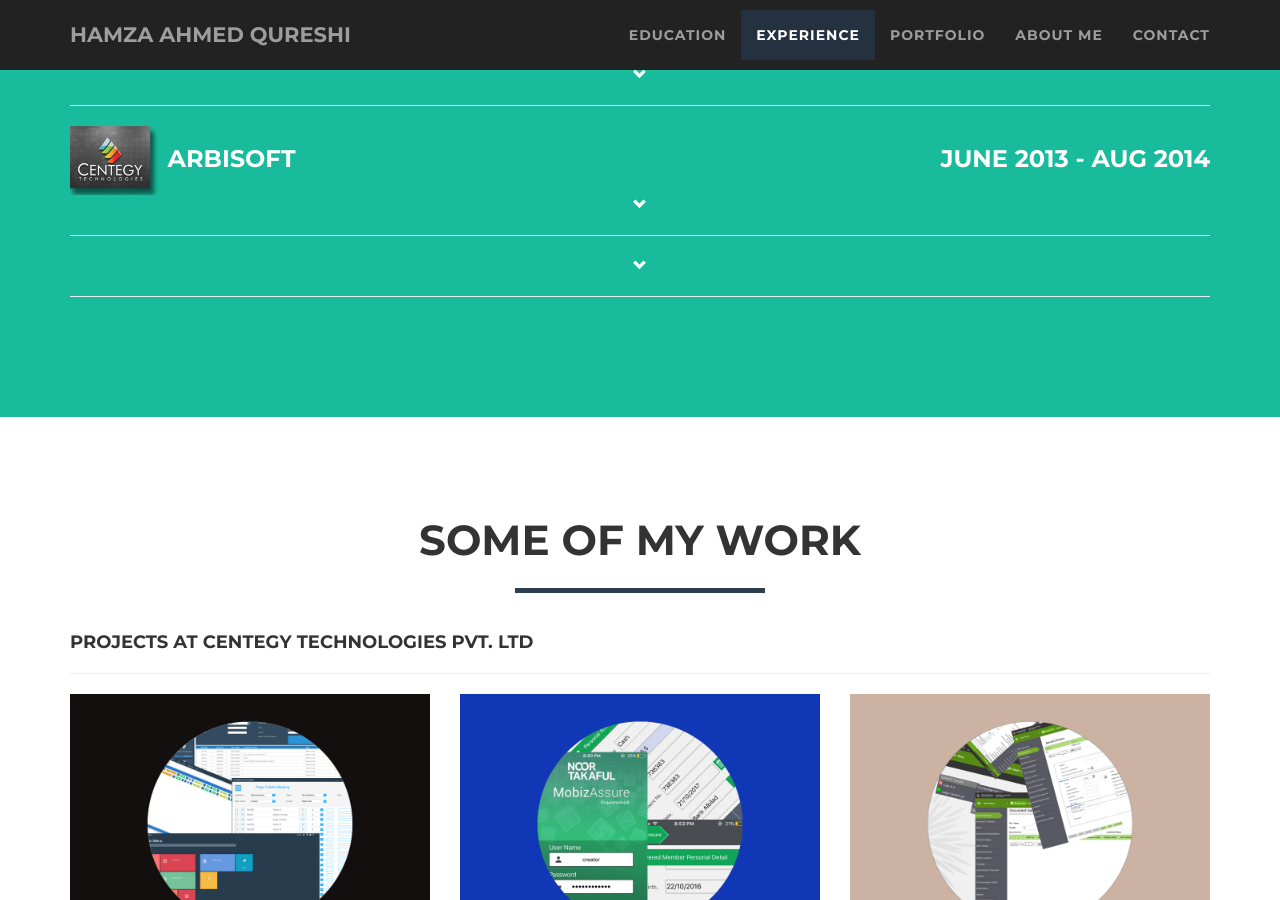
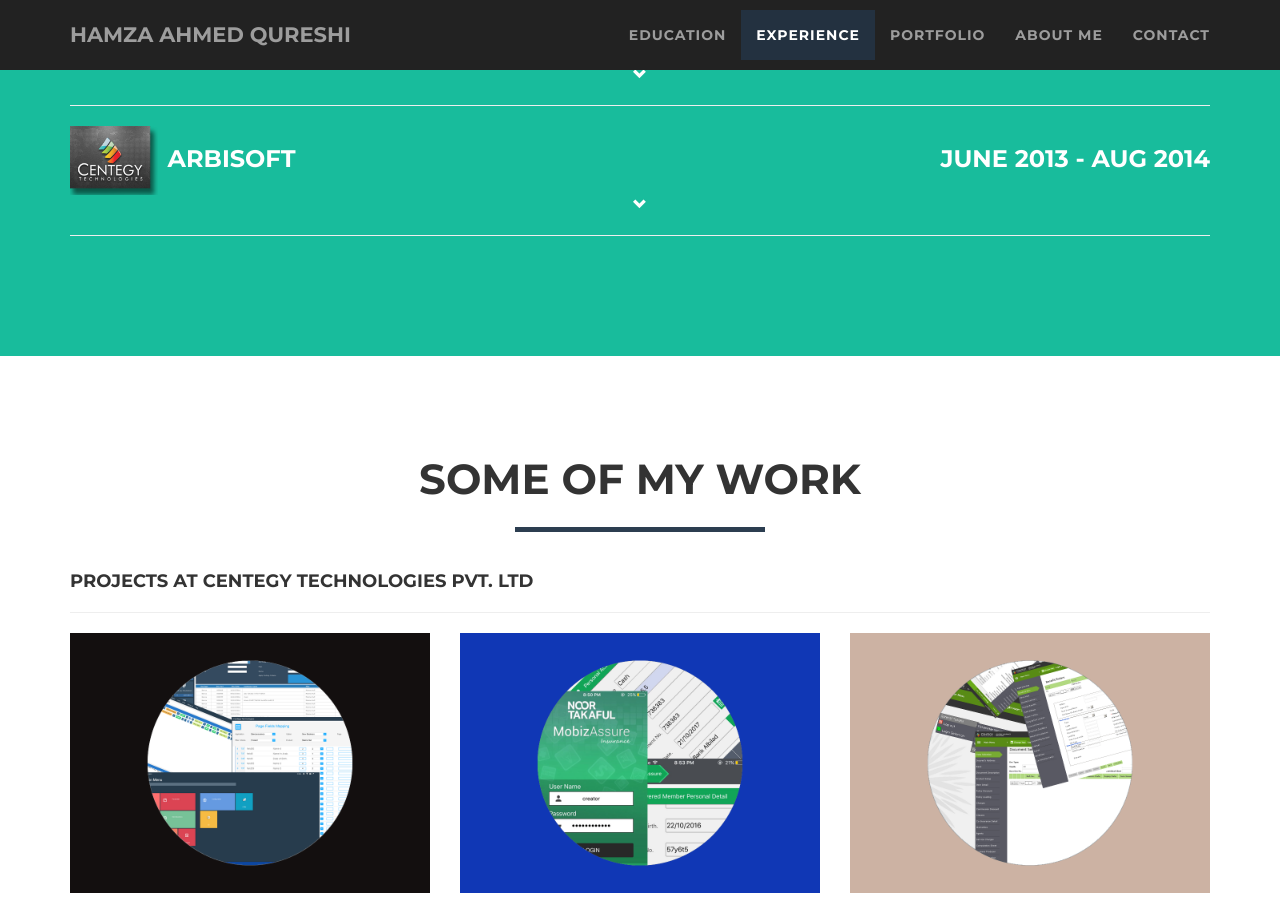
Before and after one commit to hamza1592/hamza1592.github.io, a Jekyll site: the page built from index.html, in a window 1280 px wide and 900 px high, scrolled down 1802 px. Built offline with Jekyll 4.4.1, drawn with Linux system fonts in a browser that asks for light colours.

Commit message:
bug fixing

```diff
--- a/_includes/experience.html
+++ b/_includes/experience.html
@@ -80,9 +80,6 @@
 							<div class="col-lg-4 text-right" ><h3>June 2013 - Aug 2014</h3></div>
 						</div>
 					</a>
-
-					<div class="row text-center"><a style="cursor:pointer !important;"type = "button" data-toggle="collapse" data-target="#arbisoftCollapsed" onclick="rotateSpan(this)"><span class="glyphicon glyphicon-chevron-down rotatable"></span></a></div>
-					<hr class="star-secondary">
 					<div id="arbisoftCollapsed" class="collapse row">
 						<div class="col-lg-12">
 							<div class="col-lg-1"></div>
```
